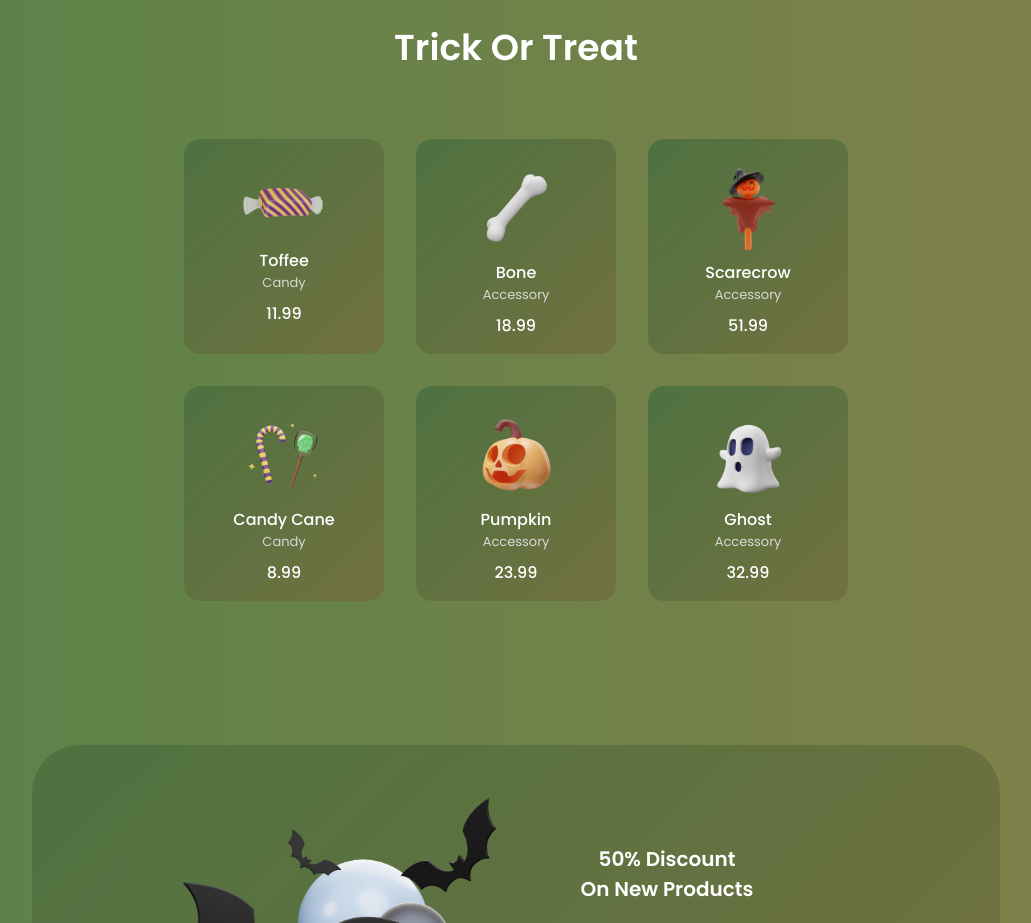
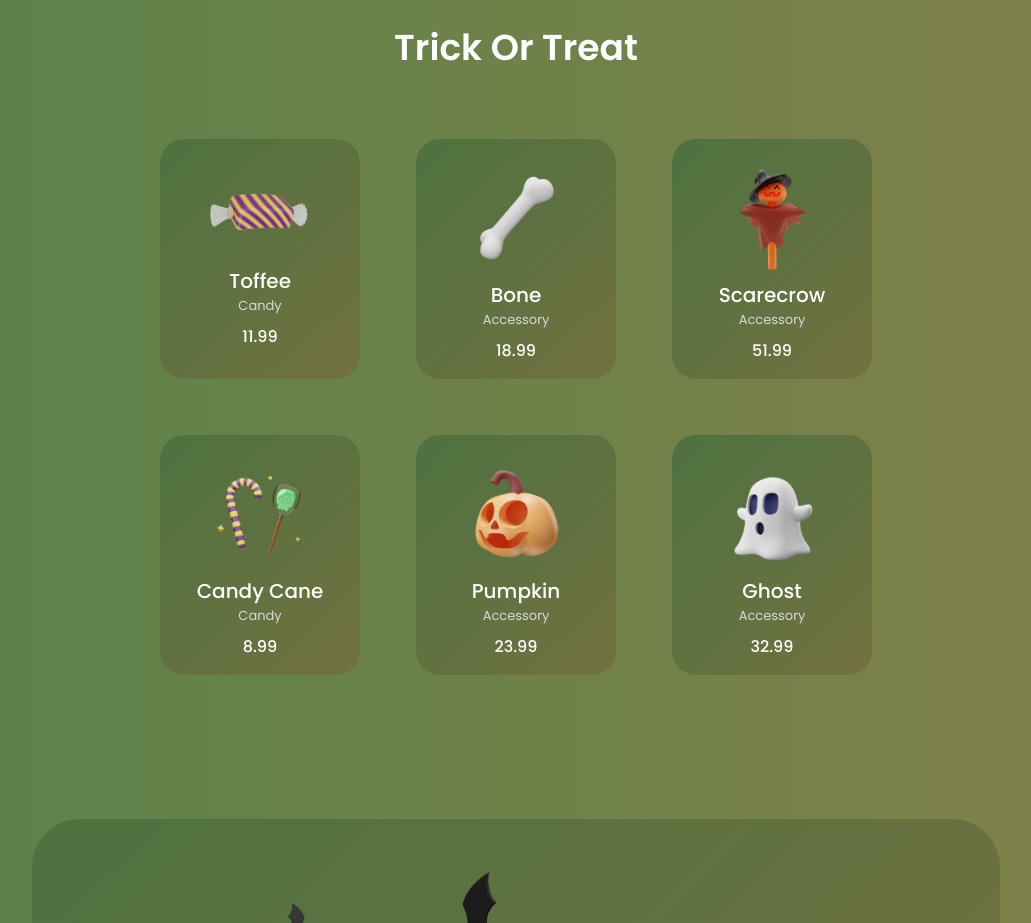
Before and after one commit to songhee24/responsive-halloween-website, a plain HTML site: page index.html in a window 1280 px wide. Shown: the part 2040-2963 px from the top of the page, without its empty margins (124-1155 px from the left). Drawn offline with nearby package versions, Linux system fonts and the light colour scheme.

Commit message:
trick__container breakpoints

```diff
--- a/assets/css/styles.css
+++ b/assets/css/styles.css
@@ -946,4 +946,17 @@ margin: 0 .5rem;
   .about__description{
     padding-right: 2rem;
   }
+
+  .trick__container{
+    gap: 3.5rem;
+  }
+  .trick__content{
+    border-radius: 1.5rem;
+  }
+  .trick__img{
+    width: 110px;
+  }
+  .trick__title{
+    font-size: var(--h3-font-size);
+  }
 }
```
